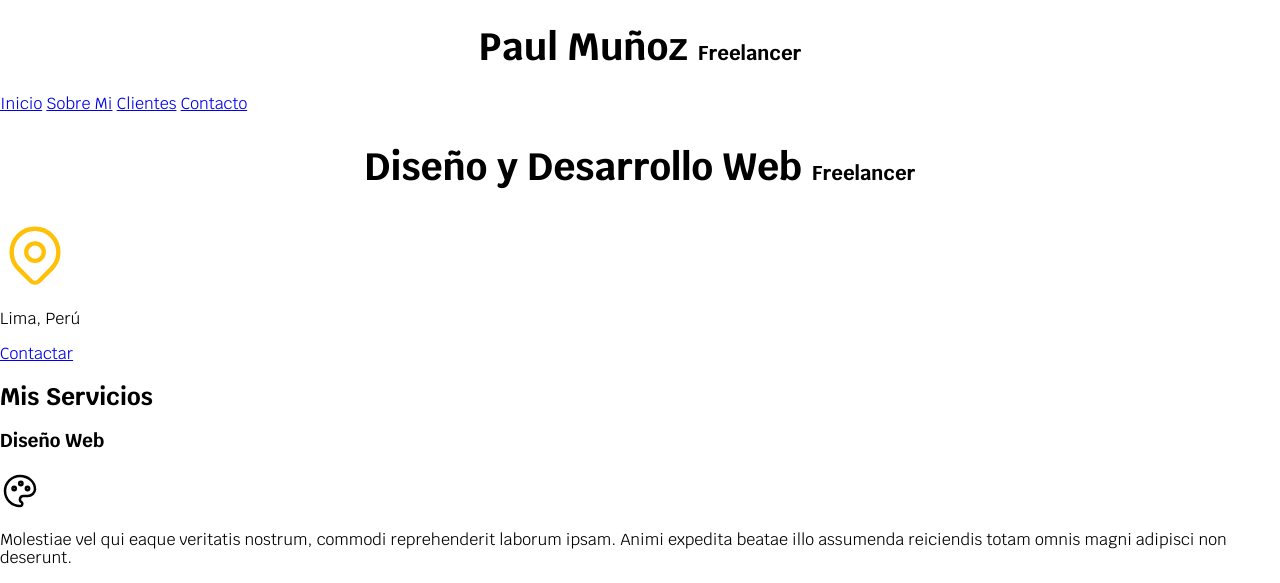
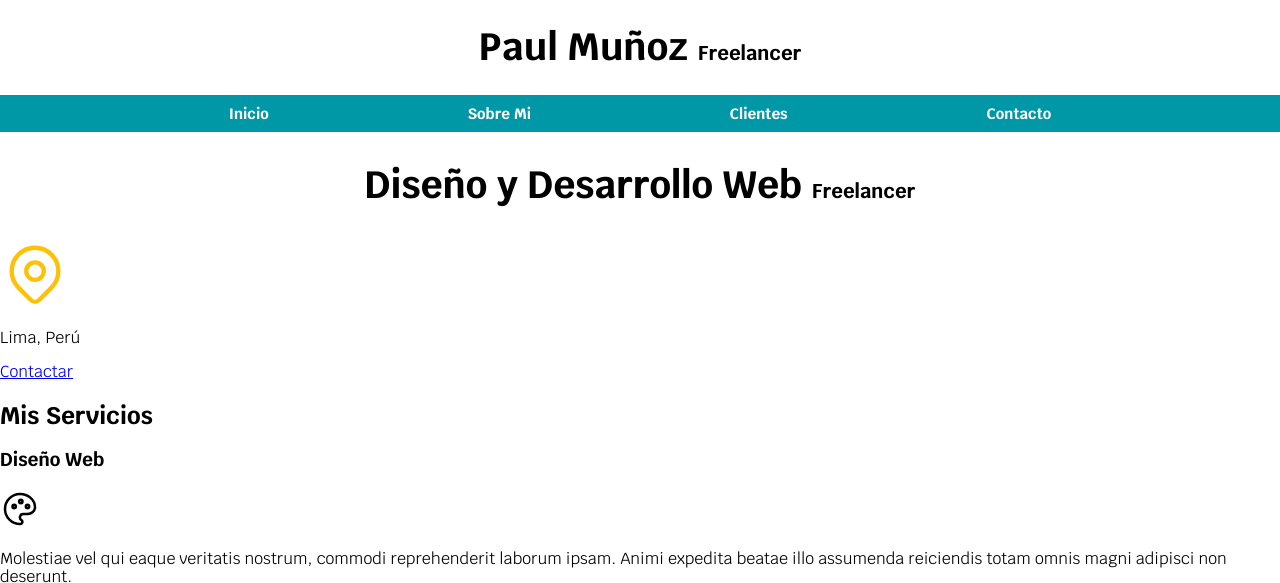
Before and after one commit to pmunoz410/freelancer, a plain HTML site: page index.html in a window 1280 px wide. Shown: the top 583 px of the page. Drawn offline with Linux system fonts and the light colour scheme.

Commit message:
Añadiendo estilos a la navegación

```diff
--- a/css/styles.css
+++ b/css/styles.css
@@ -15,11 +15,38 @@ body {
     font-family: "Krub", sans-serif;
 }
 
-.titulo {
+.title {
     text-align: center;
     font-size: 3.8rem;
 }
 
-.titulo span {
+.title span {
     font-size: 2rem;
 }
+
+.container {
+    width: 120rem;
+    margin: 0 auto;
+}
+
+.nav-bg {
+    background-color: var(--secundario);
+}
+
+.main-navegation {
+    display: flex;
+    justify-content: space-evenly;
+}
+
+.main-navegation a {
+    color: var(--blanco);
+    text-decoration: none;
+    font-size: 1.5rem;
+    font-weight: bold;
+    padding: 1rem;
+}
+
+.main-navegation a:hover {
+    background-color: var(--primario);
+    color: var(--oscuro);
+}
--- a/index.html
+++ b/index.html
@@ -4,6 +4,7 @@
     <meta charset="UTF-8">
     <meta name="viewport" content="width=device-width, initial-scale=1.0">
     <title>Diseñador Freelancer</title>
+    <link rel="preload" href="css/normalize.css" as="styles">
     <link rel="stylesheet" href="css/normalize.css">
     <link href="https://fonts.googleapis.com/css2?family=Krub:wght@400;700&display=swap" rel="stylesheet">
     <link rel="preload" href="css/styles.css" as="styles">
@@ -11,20 +12,22 @@
 </head>
 <body>
     <header>
-        <h1 class="titulo">Paul Muñoz
+        <h1 class="title">Paul Muñoz
             <span>Freelancer</span>
         </h1>
     </header>
 
-    <nav>
-        <a href="#">Inicio</a>
-        <a href="#">Sobre Mi</a>
-        <a href="#">Clientes</a>
-        <a href="#">Contacto</a>
-    </nav>
+    <div class="nav-bg">
+        <nav class="main-navegation container">
+            <a href="#">Inicio</a>
+            <a href="#">Sobre Mi</a>
+            <a href="#">Clientes</a>
+            <a href="#">Contacto</a>
+        </nav>
+    </div>
 
     <section>
-        <h2 class="titulo">Diseño y Desarrollo Web
+        <h2 class="title">Diseño y Desarrollo Web
             <span>Freelancer</span>
         </h2>
 
```
